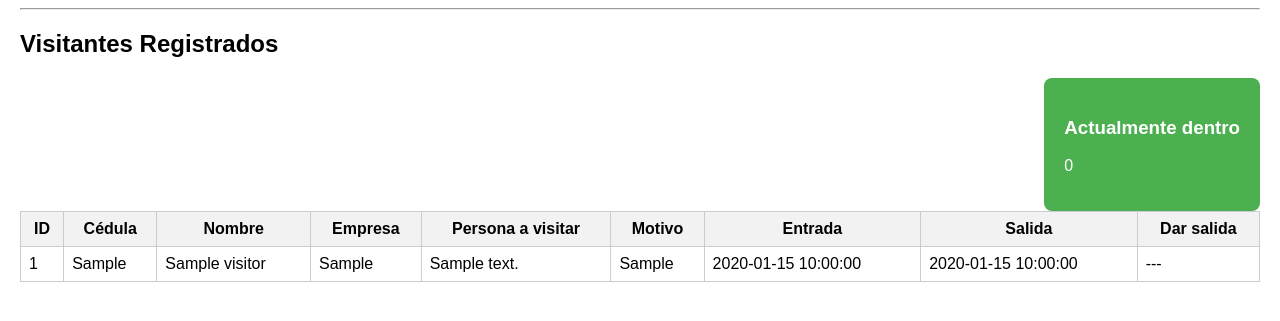
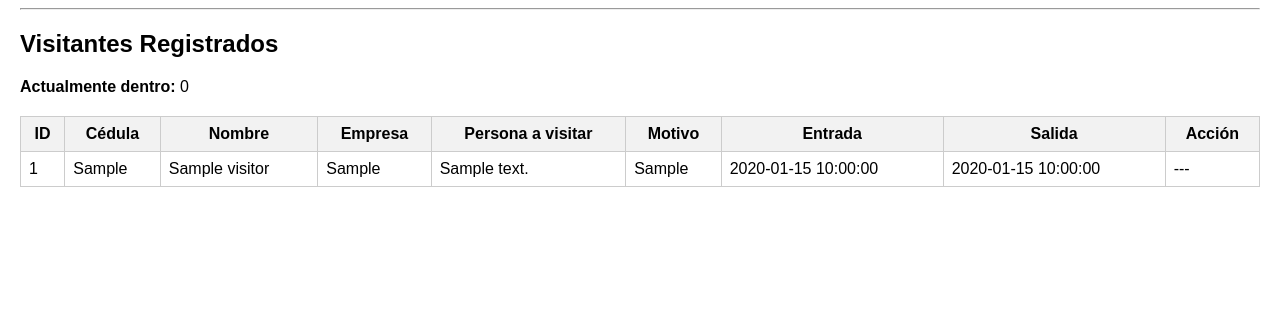
Before and after one commit to luismolinaboni22-art/Registro-de-visitantes-Holcim-Costa-Rica..., a Flask app: page /list in a window 1280 px wide. Shown: the part 38-359 px from the top of the page. Run offline with Flask 3, Linux system fonts and the light colour scheme; a user stored in the database is signed in; tables that the repository leaves empty hold one stand-in row (values such as "Sample post").

Commit message:
Update list.html

```diff
--- a/templates/list.html
+++ b/templates/list.html
@@ -1,14 +1,12 @@
 {% extends "base.html" %}
 {% block content %}
-
 <h2>Visitantes Registrados</h2>
 
-<div style="float:right; padding: 20px; background-color:#4CAF50; color:white; border-radius:8px;">
-    <h3>Actualmente dentro</h3>
-    <p>{{ inside_count }}</p>
+<div style="margin-bottom: 20px;">
+    <strong>Actualmente dentro:</strong> {{ inside_count }}
 </div>
 
-<table style="width:100%; border-collapse: collapse; margin-top: 50px;">
+<table style="width:100%;">
     <thead>
         <tr>
             <th>ID</th>
@@ -19,11 +17,11 @@
             <th>Motivo</th>
             <th>Entrada</th>
             <th>Salida</th>
-            <th>Dar salida</th>
+            <th>Acción</th>
         </tr>
     </thead>
     <tbody>
-    {% for v in visitors %}
+        {% for v in visitors %}
         <tr>
             <td>{{ v.id }}</td>
             <td>{{ v.ci }}</td>
@@ -31,12 +29,17 @@
             <td>{{ v.company or '---' }}</td>
             <td>{{ v.person_to_visit }}</td>
             <td>{{ v.reason or '---' }}</td>
-            <td>{% if v.check_in %}{{ v.check_in.strftime("%Y-%m-%d %H:%M:%S") }}{% else %}---{% endif %}</td>
+            <td>{{ v.check_in.strftime("%Y-%m-%d %H:%M:%S") }}</td>
             <td>{% if v.check_out %}{{ v.check_out.strftime("%Y-%m-%d %H:%M:%S") }}{% else %}---{% endif %}</td>
-            <td>{% if not v.check_out %}<a href="/checkout/{{ v.id }}">Dar salida</a>{% else %}---{% endif %}</td>
+            <td>
+                {% if not v.check_out %}
+                <a href="{{ url_for('checkout', visitor_id=v.id) }}">Dar salida</a>
+                {% else %}
+                ---
+                {% endif %}
+            </td>
         </tr>
-    {% endfor %}
+        {% endfor %}
     </tbody>
 </table>
-
 {% endblock %}
```
